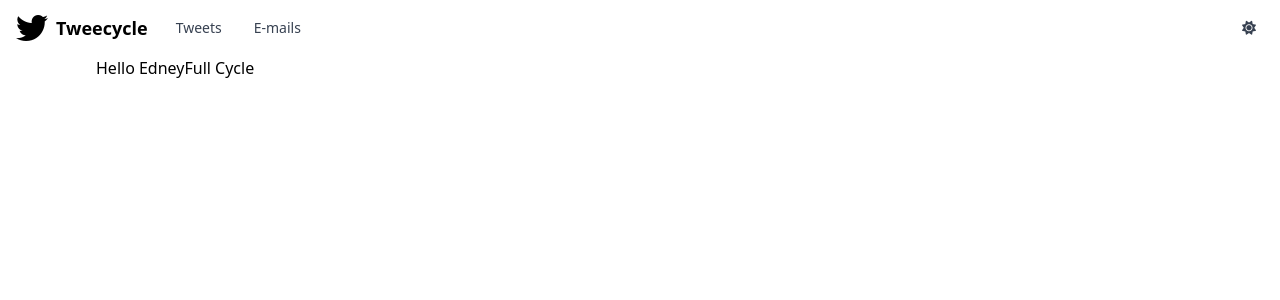
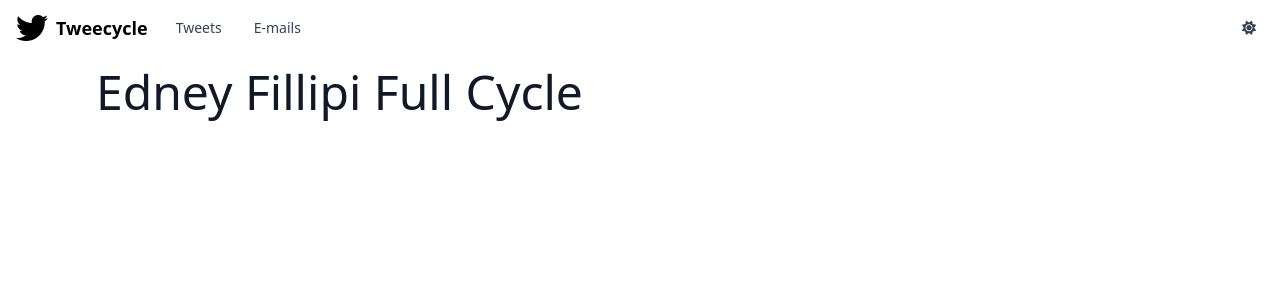
Before and after one commit to efillipi/FullCycle-Imsersao_07-14_02_Next, a Next.js app: page / in a window 1280 px wide. Shown: the top 300 px of the page. Built offline with nearby package versions, Linux system fonts and the light colour scheme.

Commit message:
:sparkles: Page index

```diff
--- a/src/pages/index.tsx
+++ b/src/pages/index.tsx
@@ -1,5 +1,6 @@
 // @flow
 // fsc
+import { TitleComponent } from 'components/TitleComponent';
 import { GetServerSideProps, NextPage } from 'next';
 import * as React from 'react';
 
@@ -9,10 +10,7 @@ type Props = {
 
 const PaginaPage: NextPage<Props> = (props) => {
   return (
-    <h1>
-      Hello Edney
-      {props.name}
-    </h1>
+    <TitleComponent>Edney Fillipi {props.name}</TitleComponent>
   );
 };
 
```
Also changed, not shown: 1 other file (tests, documents, lock files or other folders).
